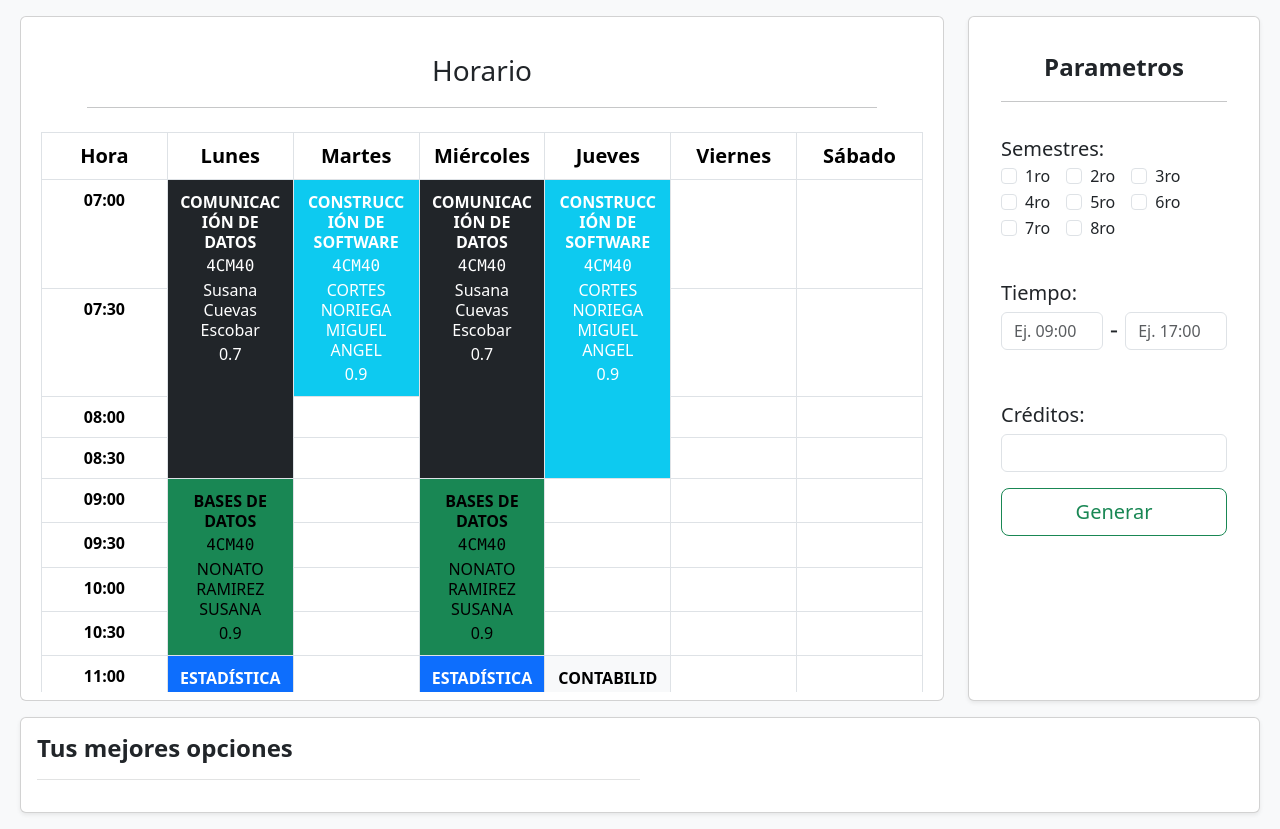
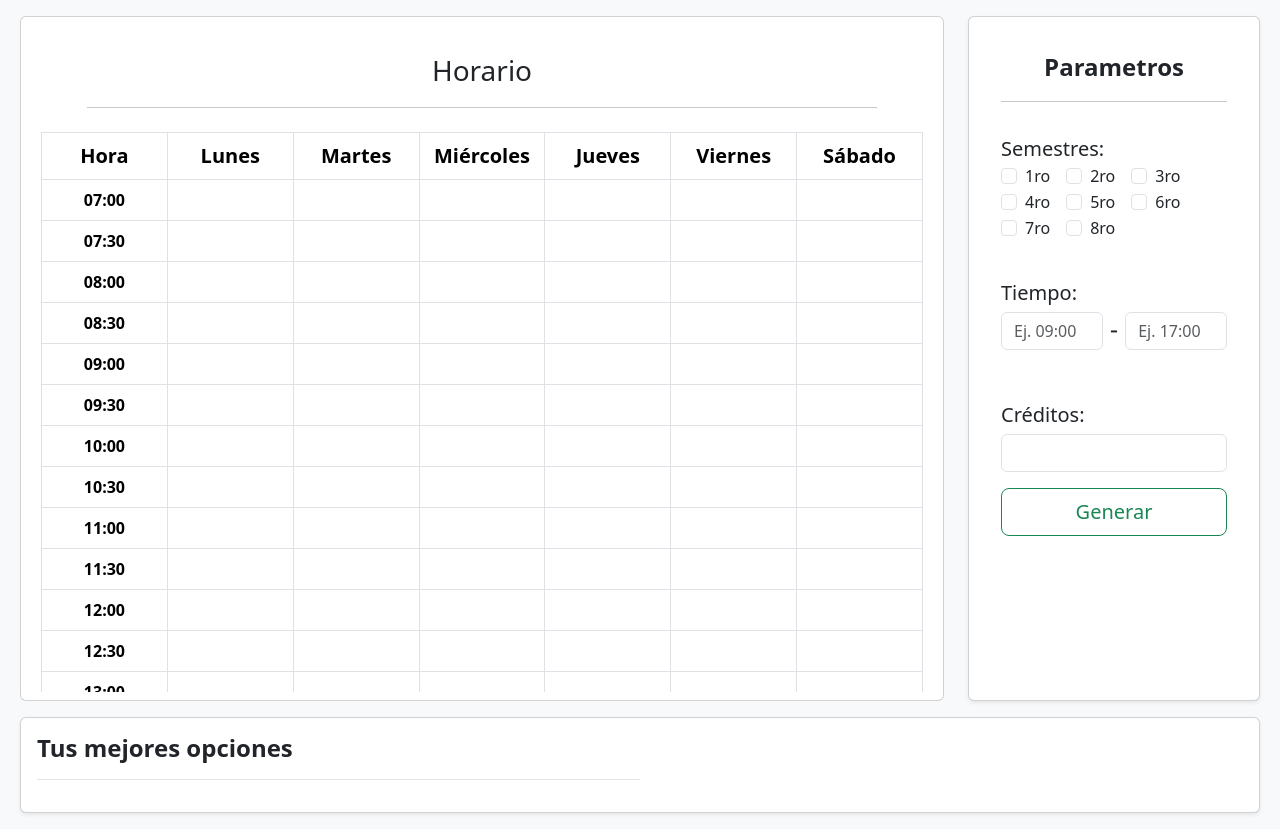
Before and after one commit to Luis4Armenta/schedule-generator, a React (Create React App) app: page /generator in a window 1280 px wide. Built offline with nearby package versions, Linux system fonts and the light colour scheme.

Commit message:
viwe tonto

```diff
--- a/src/pages/generator/Components/picker/SchedulePicker.js
+++ b/src/pages/generator/Components/picker/SchedulePicker.js
@@ -1,12 +1,17 @@
 
-import React from 'react'
+import React, { useState } from 'react'
 import 'bootstrap/dist/css/bootstrap.min.css';
 import './picker.css'
 import { useMyContext } from '../../../../MyContext';
 
-const SchedulePicker = () => {
+const SchedulePicker = ({ onSelect }) => {
   const { apiData } = useMyContext();
-  let arr = [1,2,3,4,5,6,7,8,9,10,11,12,13,14,15,16,17,18,19, 20];
+  const [selectedSchedule, setSelectedSchedule] = useState(null);
+
+  const handleScheduleSelect = (schedule) => {
+    setSelectedSchedule(schedule);
+    onSelect(schedule);
+  }
 
   return (
     <div className='card shadow-sm'>
@@ -18,7 +23,7 @@ const SchedulePicker = () => {
             {
 
               apiData.map((item, index) => (
-                <div className="card opcion shadow-sm" key={index}>{index+1}</div>
+                <div className="card opcion shadow-sm" key={index} onClick={() => handleScheduleSelect(item)}>{index+1}</div>
               ))
             }
           </div>
--- a/src/pages/generator/Components/viwer/ScheduleViwer.js
+++ b/src/pages/generator/Components/viwer/ScheduleViwer.js
@@ -2,7 +2,7 @@ import React from 'react'
 import 'bootstrap/dist/css/bootstrap.min.css';
 import Schedule from './schedule/Schedule'
 
-const ScheduleViwer = () => {
+const ScheduleViwer = ({ selectSchedule }) => {
 
   return (
     <div className='card w-100 h-100'>
@@ -14,7 +14,7 @@ const ScheduleViwer = () => {
           </div>
           <div className='row'>
             <div className='h-100'>
-              <Schedule />
+              <Schedule selectedSchedule={selectSchedule}/>
             </div>
           </div>
 
--- a/src/pages/generator/Components/viwer/schedule/Schedule.js
+++ b/src/pages/generator/Components/viwer/schedule/Schedule.js
@@ -1,7 +1,8 @@
 import React from 'react'
 import Session from './Session';
+import transformCourses from "./utils";
 
-const Schedule = () => {
+const Schedule = ({ selectedSchedule }) => {
   const diasSemana = ['Lunes', 'Martes', 'Miércoles', 'Jueves', 'Viernes', 'Sábado'];
   const horasDia = [
     '07:00', '07:30', '08:00', '08:30', '09:00', '09:30', '10:00', '10:30',
@@ -13,62 +14,68 @@ const Schedule = () => {
   let coursesProps = {
   }
 
-  let courses = [
-    {
-      subject: 'Comunicación de datos',
-      teacher: 'Susana Cuevas Escobar',
-      positiveScore: 0.7,
-      sessions: [
-        {day: 'Lunes', start: '07:00', end: '09:00'},
-        {day: 'Miércoles', start: '07:00', end: '09:00'},
-      ]
-    },
-    {
-      subject: 'Bases de datos',
-      teacher: 'NONATO RAMIREZ SUSANA',
-      positiveScore: 0.9,
-      sessions: [
-        {day: 'Lunes', start: '09:00', end: '11:00'},
-        {day: 'Miércoles', start: '09:00', end: '11:00'},
-      ]
-    },
-    {
-      subject: 'Estadística',
-      teacher: 'CABAÑAS VILLANUEVA BRENDA AURORA',
-      positiveScore: 0.9,
-      sessions: [
-        {day: 'Lunes', start: '11:00', end: '13:00'},
-        {day: 'Miércoles', start: '11:00', end: '13:00'},
-      ]
-    },
-    {
-      subject: 'MODELOS DETERMINISTICOS DE INVESTIGACIÓN DE OPERACIONES',
-      teacher: 'GUERRERO HUERTA ARACELI',
-      positiveScore: 0.9,
-      sessions: [
-        {day: 'Lunes', start: '13:00', end: '15:00'},
-        {day: 'Miércoles', start: '13:00', end: '15:00'},
-      ]
-    },
-    {
-      subject: 'CONSTRUCCIÓN DE SOFTWARE',
-      teacher: 'CORTES NORIEGA MIGUEL ANGEL',
-      positiveScore: 0.9,
-      sessions: [
-        {day: 'Martes', start: '07:00', end: '08:00'},
-        {day: 'Jueves', start: '07:00', end: '09:00'},
-      ]
-    },
-    {
-      subject: 'CONTABILIDAD Y COSTOS',
-      teacher: 'MARTINEZ RAMIREZ ERLY',
-      positiveScore: 0.9,
-      sessions: [
-        {day: 'Martes', start: '12:00', end: '13:00'},
-        {day: 'Jueves', start: '11:00', end: '13:00'},
-      ]
-    },
-  ]
+  let courses = []
+  if (selectedSchedule && selectedSchedule.courses) {
+    console.log('SIIIIIII')
+    courses = transformCourses(selectedSchedule.courses);
+  }
+
+  // let courses = [
+  //   {
+  //     subject: 'Comunicación de datos',
+  //     teacher: 'Susana Cuevas Escobar',
+  //     positiveScore: 0.7,
+  //     sessions: [
+  //       {day: 'Lunes', start: '07:00', end: '09:00'},
+  //       {day: 'Miércoles', start: '07:00', end: '09:00'},
+  //     ]
+  //   },
+  //   {
+  //     subject: 'Bases de datos',
+  //     teacher: 'NONATO RAMIREZ SUSANA',
+  //     positiveScore: 0.9,
+  //     sessions: [
+  //       {day: 'Lunes', start: '09:00', end: '11:00'},
+  //       {day: 'Miércoles', start: '09:00', end: '11:00'},
+  //     ]
+  //   },
+  //   {
+  //     subject: 'Estadística',
+  //     teacher: 'CABAÑAS VILLANUEVA BRENDA AURORA',
+  //     positiveScore: 0.9,
+  //     sessions: [
+  //       {day: 'Lunes', start: '11:00', end: '13:00'},
+  //       {day: 'Miércoles', start: '11:00', end: '13:00'},
+  //     ]
+  //   },
+  //   {
+  //     subject: 'MODELOS DETERMINISTICOS DE INVESTIGACIÓN DE OPERACIONES',
+  //     teacher: 'GUERRERO HUERTA ARACELI',
+  //     positiveScore: 0.9,
+  //     sessions: [
+  //       {day: 'Lunes', start: '13:00', end: '15:00'},
+  //       {day: 'Miércoles', start: '13:00', end: '15:00'},
+  //     ]
+  //   },
+  //   {
+  //     subject: 'CONSTRUCCIÓN DE SOFTWARE',
+  //     teacher: 'CORTES NORIEGA MIGUEL ANGEL',
+  //     positiveScore: 0.9,
+  //     sessions: [
+  //       {day: 'Martes', start: '07:00', end: '08:00'},
+  //       {day: 'Jueves', start: '07:00', end: '09:00'},
+  //     ]
+  //   },
+  //   {
+  //     subject: 'CONTABILIDAD Y COSTOS',
+  //     teacher: 'MARTINEZ RAMIREZ ERLY',
+  //     positiveScore: 0.9,
+  //     sessions: [
+  //       {day: 'Martes', start: '12:00', end: '13:00'},
+  //       {day: 'Jueves', start: '11:00', end: '13:00'},
+  //     ]
+  //   },
+  // ]
 
   // Datos de eventos
   let eventos = [
--- /dev/null
+++ b/src/pages/generator/Components/viwer/schedule/utils.js
@@ -0,0 +1,36 @@
+function transformCourses(inputCourses) {
+  return inputCourses.map(course => {
+    const { teacher, subject, teacher_popularity, schedule } = course;
+
+    const daysMapping = {
+      monday: 'Lunes',
+      tuesday: 'Martes',
+      wednesday: 'Miércoles',
+      thursday: 'Jueves',
+      friday: 'Viernes',
+    };
+
+    const sessions = [];
+
+    for (const day in schedule) {
+      if (schedule[day]) {
+        sessions.push({
+          day: daysMapping[day],
+          start: schedule[day][0],
+          end: schedule[day][1]
+        });
+      }
+    }
+
+    const positiveScore = teacher_popularity;
+
+    return {
+      subject,
+      teacher,
+      positiveScore,
+      sessions
+    }
+  });
+}
+
+export default transformCourses;
--- a/src/pages/generator/Generator.js
+++ b/src/pages/generator/Generator.js
@@ -1,4 +1,4 @@
-import React from 'react'
+import React, { useState } from 'react'
 
 import 'bootstrap/dist/css/bootstrap.min.css';
 import './generator.css'
@@ -8,12 +8,18 @@ import SchedulePicker from './Components/picker/SchedulePicker';
 import ScheduleViwer from './Components/viwer/ScheduleViwer';
 
 const Generator = () => {
+  const [selectedSchedule, setSelectedSchedule] = useState(null);
+
+  const handleScheduleSelect = (schedule) => {
+    setSelectedSchedule(schedule)
+  }
+
   return (
     <div className='row'>
       <div className='container-fluid h-100'>
       <div className='row m-2 my-3' style={{height: '80%'}}>
         <div className='col-sm-12 col-lg-9'>
-          <ScheduleViwer />
+          <ScheduleViwer selectSchedule={selectedSchedule}/>
         </div>
         <div className='col-sm-12 col-lg-3'>
           <GeneratonForm />
@@ -21,7 +27,7 @@ const Generator = () => {
       </div>
       <div className='row m-2 my-3' style={{height: '20%'}}>
         <div className='col-sm-12 col-12'>
-          <SchedulePicker />
+          <SchedulePicker onSelect={handleScheduleSelect}/>
         </div>
       </div>
     </div>
```
